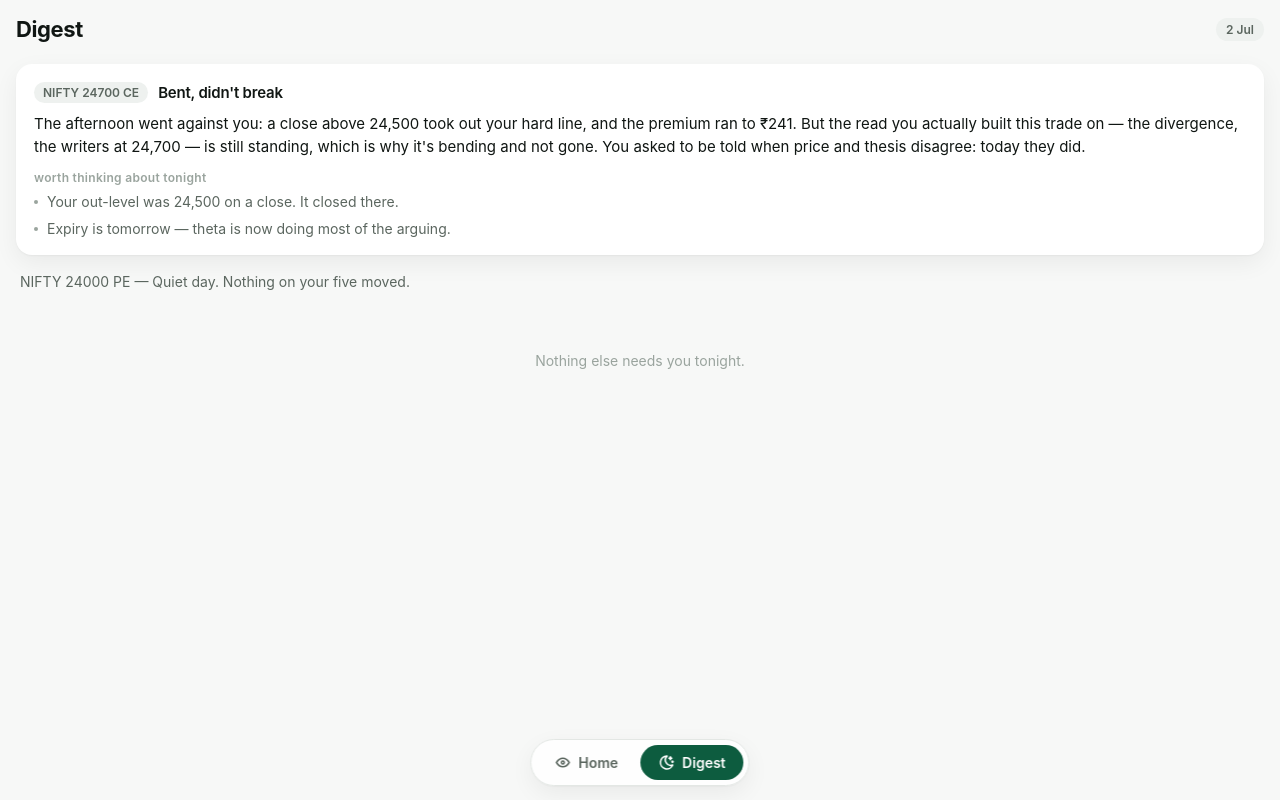
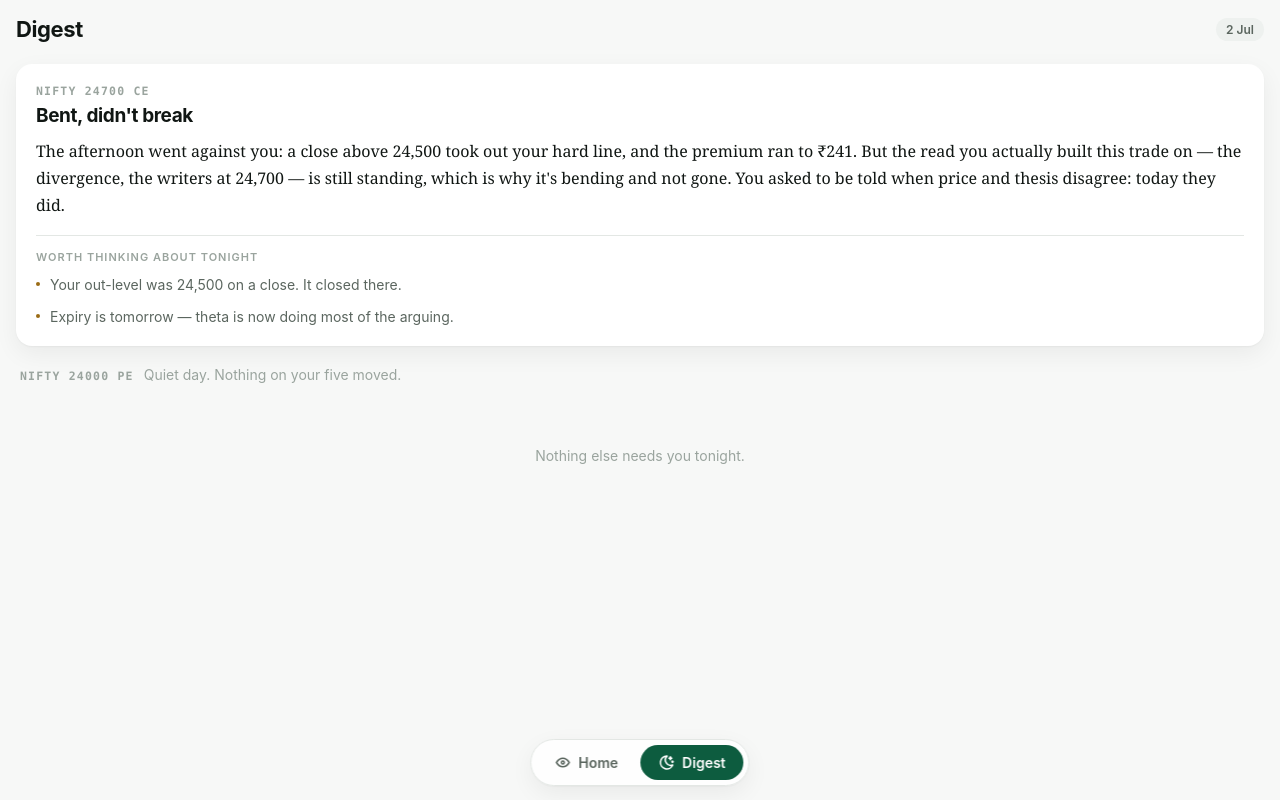
Before and after one commit to MADHAN-CJ/zap-pwa, a React (Vite) app: page /digest in a window 1280 px wide. Built offline with nearby package versions, Linux system fonts and the light colour scheme; no server answers; what web-haptics would draw is missing.

Commit message:
Digest: readable editorial layout — overline symbol, big headline, serif prose

```diff
--- a/src/pages/Digest.tsx
+++ b/src/pages/Digest.tsx
@@ -52,54 +52,79 @@ export default function Digest() {
                     background: "var(--surface)",
                     borderRadius: "var(--radius)",
                     boxShadow: "var(--shadow)",
-                    padding: "18px 18px 16px",
+                    padding: "20px 20px 18px",
                     display: "flex",
                     flexDirection: "column",
-                    gap: 10,
                   }}
                 >
-                  <div style={{ display: "flex", alignItems: "center", gap: 10 }}>
+                  {/* Overline: symbol, quiet and technical */}
                   <span
+                    className="mono"
                     style={{
-                        fontSize: 12,
+                      fontSize: 11.5,
                       fontWeight: 600,
-                        color: "var(--ink-2)",
-                        background: "var(--surface-2)",
-                        padding: "3px 9px",
-                        borderRadius: "var(--radius-full)",
-                        whiteSpace: "nowrap",
+                      letterSpacing: 1.2,
+                      textTransform: "uppercase",
+                      color: "var(--ink-3)",
                     }}
                   >
                     {e.symbol}
                   </span>
-                    <span style={{ fontSize: 15, fontWeight: 600, letterSpacing: -0.2 }}>
+                  {/* Headline: the scannable takeaway */}
+                  <h2
+                    style={{
+                      fontSize: 19,
+                      fontWeight: 700,
+                      letterSpacing: -0.4,
+                      lineHeight: 1.25,
+                      marginTop: 6,
+                      color: "var(--ink)",
+                    }}
+                  >
                     {e.headline}
-                    </span>
-                  </div>
-                  <p style={{ fontSize: 15, lineHeight: 1.5, color: "var(--ink)" }}>
+                  </h2>
+                  {/* The evening read: serif, loose leading, editorial */}
+                  <p
+                    style={{
+                      fontFamily: "ui-serif, 'New York', Georgia, serif",
+                      fontSize: 16,
+                      lineHeight: 1.7,
+                      marginTop: 10,
+                      color: "var(--ink)",
+                    }}
+                  >
                     {e.paragraph}
                   </p>
                   {e.prompts.length > 0 && (
-                    <div style={{ display: "flex", flexDirection: "column", gap: 6, marginTop: 2 }}>
+                    <div
+                      style={{
+                        display: "flex",
+                        flexDirection: "column",
+                        gap: 10,
+                        marginTop: 16,
+                        paddingTop: 14,
+                        borderTop: "1px solid var(--line)",
+                      }}
+                    >
                       <span
                         style={{
-                          fontSize: 12,
+                          fontSize: 11,
                           fontWeight: 600,
-                          letterSpacing: 0.3,
+                          letterSpacing: 1,
+                          textTransform: "uppercase",
                           color: "var(--ink-3)",
                         }}
                       >
-                        worth thinking about tonight
+                        Worth thinking about tonight
                       </span>
                       {e.prompts.map((p, j) => (
                         <div
                           key={j}
                           style={{
                             display: "flex",
-                            gap: 9,
-                            alignItems: "baseline",
+                            gap: 10,
                             fontSize: 14,
-                            lineHeight: 1.5,
+                            lineHeight: 1.55,
                             color: "var(--ink-2)",
                           }}
                         >
@@ -108,9 +133,9 @@ export default function Digest() {
                               width: 4,
                               height: 4,
                               borderRadius: 999,
-                              background: "var(--ink-3)",
+                              background: "var(--bending)",
                               flexShrink: 0,
-                              alignSelf: "center",
+                              marginTop: 8,
                             }}
                           />
                           <span style={{ flex: 1 }}>{p}</span>
@@ -120,20 +145,35 @@ export default function Digest() {
                   )}
                 </motion.article>
               ) : (
-                <motion.p
+                <motion.div
                   key={e.watchId}
                   initial={{ opacity: 0, y: 16 }}
                   animate={{ opacity: 1, y: 0 }}
                   transition={{ ...springSoft, delay: i * 0.08 }}
                   style={{
-                    fontSize: 14,
-                    lineHeight: 1.5,
-                    color: "var(--ink-2)",
-                    padding: "4px 4px",
+                    display: "flex",
+                    alignItems: "baseline",
+                    gap: 10,
+                    padding: "6px 4px",
                   }}
                 >
-                  {e.symbol} — {e.quietLine ?? "Quiet day. Nothing on your five moved."}
-                </motion.p>
+                  <span
+                    className="mono"
+                    style={{
+                      fontSize: 11.5,
+                      fontWeight: 600,
+                      letterSpacing: 1.2,
+                      textTransform: "uppercase",
+                      color: "var(--ink-3)",
+                      whiteSpace: "nowrap",
+                    }}
+                  >
+                    {e.symbol}
+                  </span>
+                  <span style={{ fontSize: 14, lineHeight: 1.5, color: "var(--ink-3)" }}>
+                    {e.quietLine ?? "Quiet day. Nothing on your five moved."}
+                  </span>
+                </motion.div>
               )
             )}
           </div>
```
Lines whose indentation alone changed are shown as unchanged.
